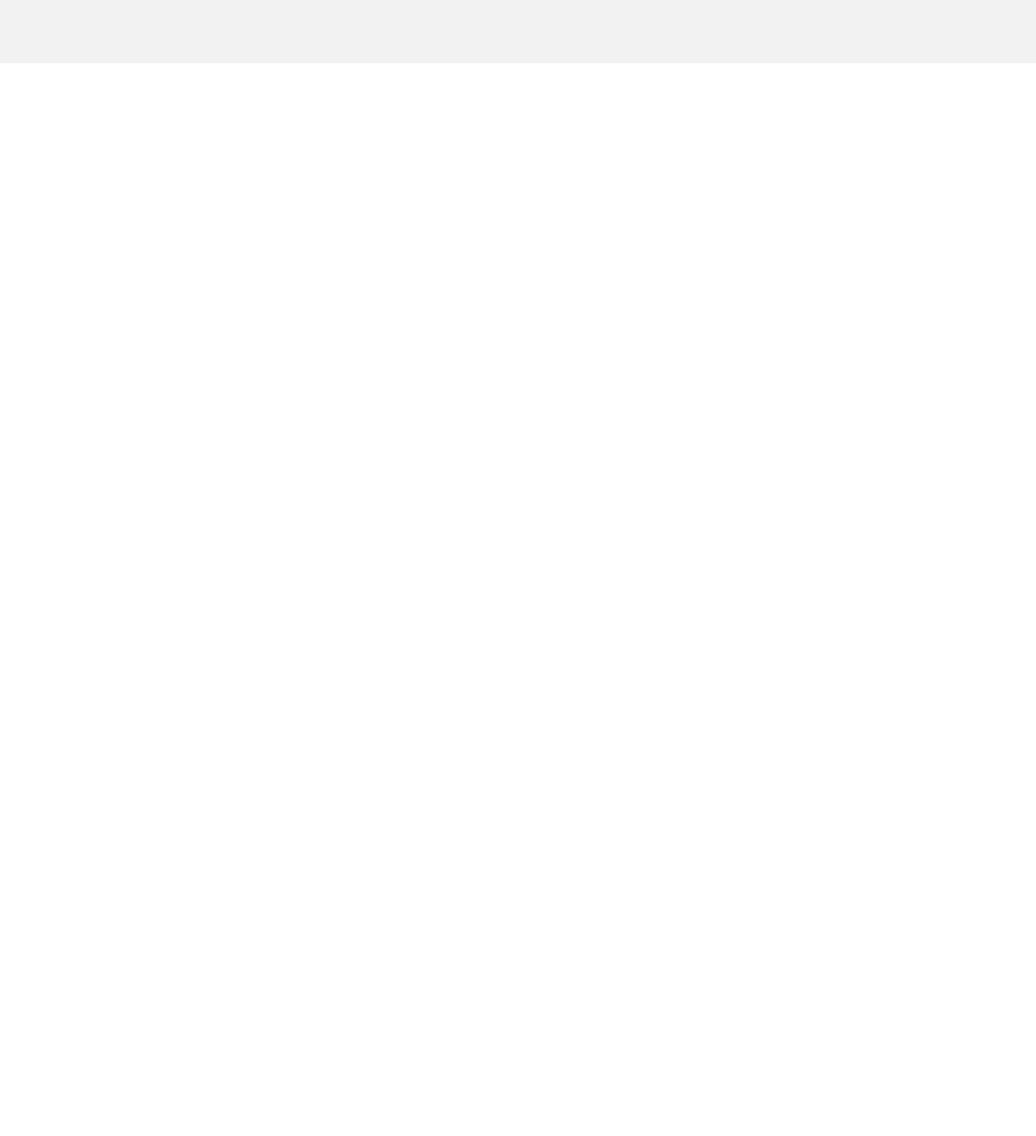
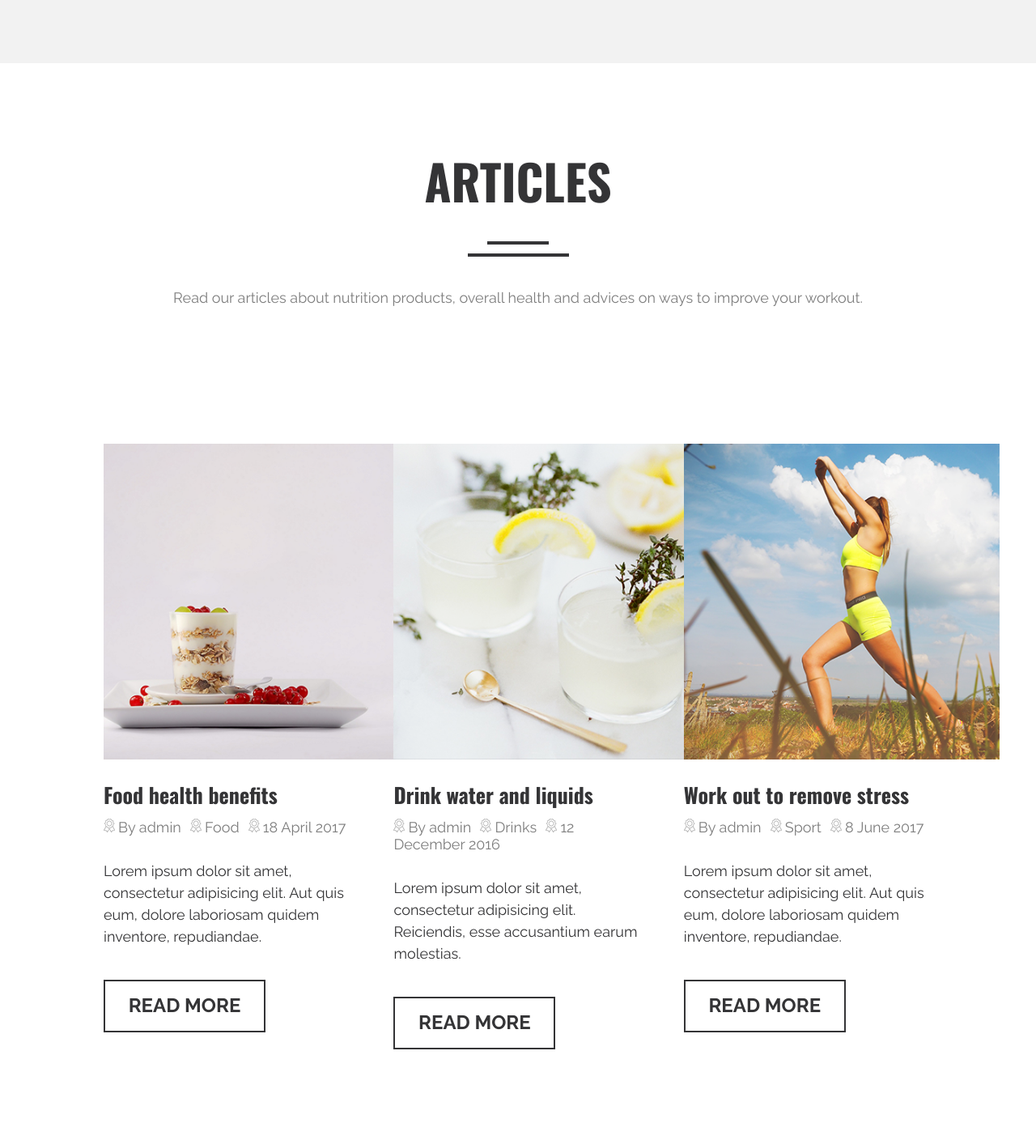
Before and after one commit to Dobrohotova/medhyatrops, a PHP site: page / in a window 1280 px wide. Shown: the part 2932-4335 px from the top of the page at 81% size. Before the commit the page ends 3010 px from the top, so only its background shows below. Run offline with PHP 8.4, Linux system fonts and the light colour scheme.

Commit message:
articles done

```diff
--- a/index.php
+++ b/index.php
@@ -124,10 +124,71 @@
 				</div>
 			</div>
 		</div>
-		<div class="articles">
-
+		<div class="articles_container">
+			<div class="articles">
+				<h1>Articles</h1>
+				<div class="line1"></div>
+				<div class="line2"></div>
+				<h3>Read our articles about nutrition products, overall health and advices on ways to improve your workout.</h3>
+			</div>
+			<div class="articles_all">
+				<div class="articles_ind">
+					<img src="media/images/article1.png">
+					<h3 class="article_h">Food health benefits</h3>
+					<div class="article_small">
+						<img src="media/images/icons/article.png">
+						<span>By admin</span>
+						<img src="media/images/icons/article.png">
+						<span>Food</span>
+						<img src="media/images/icons/article.png">
+						<span>18 April 2017</span>
+					</div>
+					<p class="article_lorem">Lorem ipsum dolor sit amet, consectetur adipisicing elit. Aut quis eum, dolore laboriosam quidem inventore, repudiandae.</p>
+					<a href="articles.php">
+						<div class="article_button">
+							<p>read more</p>
+						</div>
+					</a>
+				</div>
+				<div class="articles_ind">
+					<img src="media/images/article2.png">
+					<h3 class="article_h">Drink water and liquids</h3>
+					<div class="article_small">
+						<img src="media/images/icons/article.png">
+						<span>By admin</span>
+						<img src="media/images/icons/article.png">
+						<span>Drinks</span>
+						<img src="media/images/icons/article.png">
+						<span>12 December 2016</span>
+					</div>
+					<p class="article_lorem">Lorem ipsum dolor sit amet, consectetur adipisicing elit. Reiciendis, esse accusantium earum molestias. </p>
+					<a href="articles.php">
+						<div class="article_button">
+							<p>read more</p>
+						</div>
+					</a>
+				</div>
+				<div class="articles_ind2">
+					<img src="media/images/article3.png">
+					<h3 class="article_h">Work out to remove stress</h3>
+					<div class="article_small">
+						<img src="media/images/icons/article.png">
+						<span>By admin</span>
+						<img src="media/images/icons/article.png">
+						<span>Sport</span>
+						<img src="media/images/icons/article.png">
+						<span>8 June 2017</span>
+					</div>
+					<p class="article_lorem">Lorem ipsum dolor sit amet, consectetur adipisicing elit. Aut quis eum, dolore laboriosam quidem inventore, repudiandae.</p>
+					<a href="articles.php">
+						<div class="article_button">
+							<p>read more</p>
+						</div>
+					</a>
+				</div>
+			</div>
 		</div>
-		<div class="testemonials">
+		<div class="testemonials_container">
 
 		</div>
 		<?php include('footer.html'); ?>
--- a/styles/index.css
+++ b/styles/index.css
@@ -275,3 +275,140 @@ a {
 					margin-top: 35px;
 					padding: 0 5% 0 5%;
 				}
+
+	.articles_container {
+		width: 100%;
+		height: 1225px;
+	}
+
+		.articles {
+		width: 80%;
+		height: 370px;
+		margin: 0 auto;
+	}
+
+		.articles h1 {
+			font-size: 60px;
+			font-weight: 700;
+			font-family: 'Oswald', sans-serif;
+			margin-top: 100px;
+			text-align: center;
+			color: #343436;
+			text-transform: uppercase;
+		}
+
+		.line1 {
+			width: 76px;
+			height: 35px;
+			border-bottom: 4px solid #343436;
+			margin: 0 auto;
+		}
+
+		.line2 {
+			width: 125px;
+			height: 15px;
+			border-bottom: 4px solid #343436;
+			margin: 0 auto;
+		}
+
+		.articles h3 {
+			font-size: 18px;
+			font-weight: 400;
+			font-family: 'Raleway', sans-serif;
+			margin-top: 40px;
+			text-align: center;
+			color: #7e7e7e;
+		}
+
+	.articles_all {
+		width: 80%;
+		height: 850px;
+		margin: 0 auto;
+	}
+
+		.articles_ind {
+			width: 30%;
+			height: 850px;
+			float: left;
+			margin-right: 5%;
+		}
+
+		.articles_ind2 {
+			width: 30%;
+			height: 850px;
+			float: left;
+		}
+
+			.articles_ind img {
+				width: 390px;
+				height: 390px;
+			}
+
+			.articles_ind2 img {
+				width: 390px;
+				height: 390px;
+			}
+
+			.article_h {
+				font-size: 26px;
+				font-weight: 700;
+				font-family: 'Oswald', sans-serif;
+				margin-top: 20px;
+				color: #343436;
+			}
+
+			.article_small {
+				margin-top: 10px;
+				margin-bottom: 30px;
+			}
+
+				.article_small img {
+					width: 14px;
+					height: 17px;
+				}
+
+				.article_small span {
+					font-size: 18px;
+					font-weight: 400;
+					font-family: 'Raleway', sans-serif;
+					color: #7d7d7d;
+					margin-right: 7px;
+				}
+
+			.article_lorem {
+				font-size: 18px;
+				font-weight: 400;
+				font-family: 'Raleway', sans-serif;
+				color: #343436;
+				line-height: 1.5;
+			}
+
+			.article_button {
+				width: 200px;
+				height: 65px;
+				border: 2px solid #343436;
+				margin: 40px 0 0 0;
+				transition: all 0.3s;
+				-webkit-transition: all 0.3s;
+				-moz-transition: all 0.3s;
+				-o-transition: all 0.3s;
+			}
+
+				.article_button p {
+					font-family: 'Raleway', sans-serif; font-weight: 700;
+					color: #343436;
+					font-size: 24px;
+					text-transform: uppercase;
+					text-align: center;
+					padding-top: 15px;
+					transition: all 0.3s;
+				}
+
+			.article_button:hover {
+					background-color: #343436;
+					cursor: pointer;
+				}
+
+				.article_button:hover p {
+					color: white;
+				}
```
Also changed, not shown: media/images/article1.png (added), media/images/article2.png (added), media/images/article3.png (added), media/images/icons/article.png (added).
